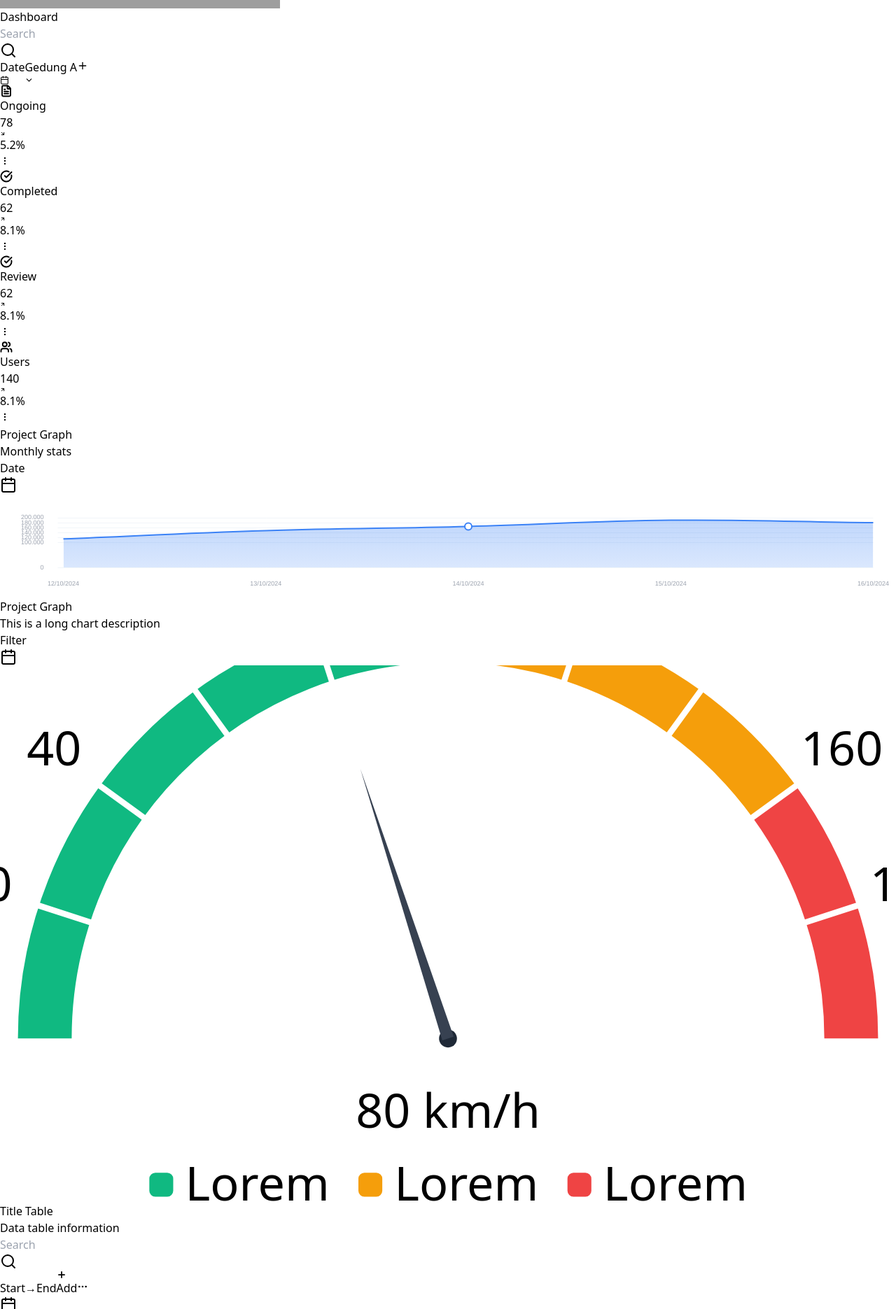
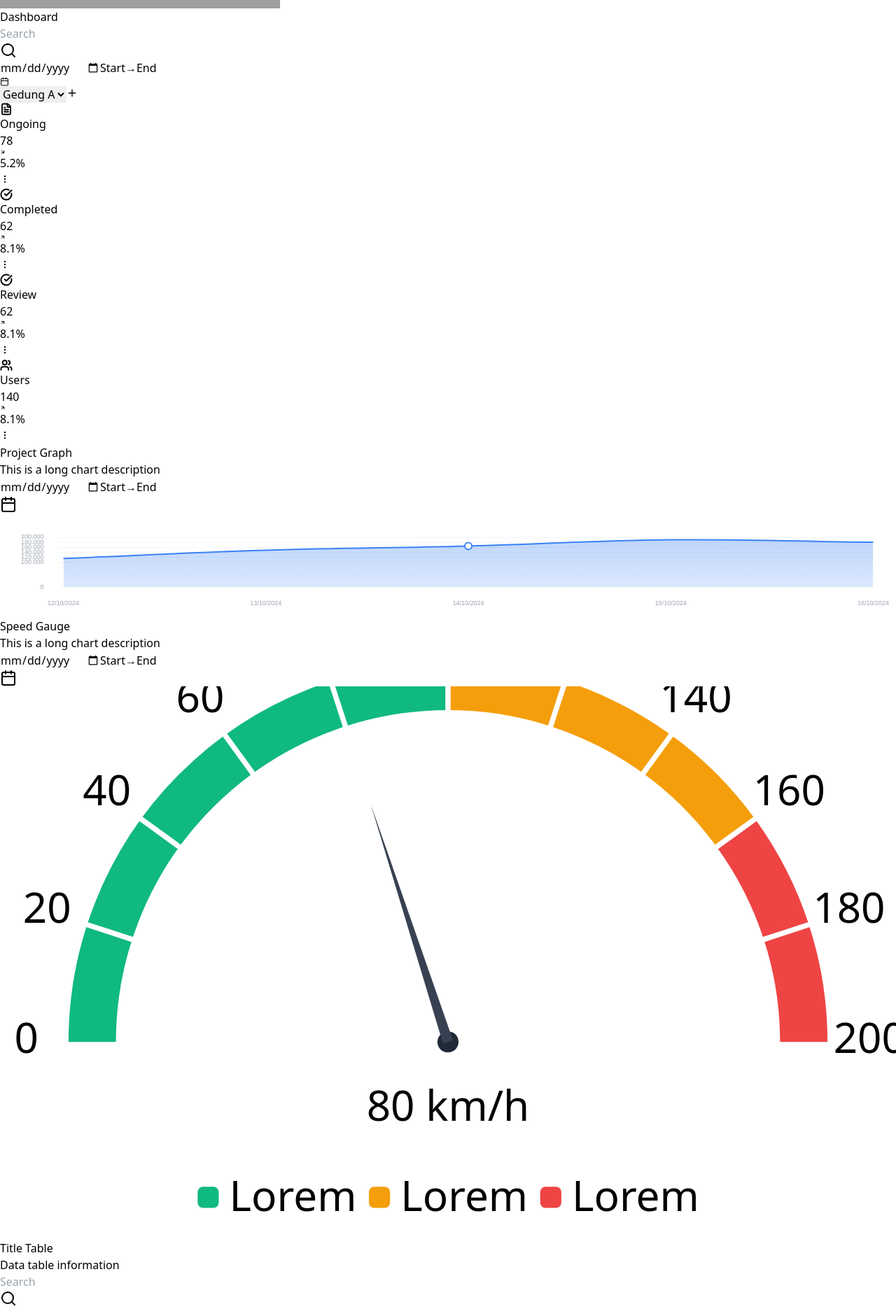
Before and after one commit to naerity/dashboard-electrindo, a React (Vite) app: page / in a window 1280 px wide. Shown: the part 1180-3051 px from the top of the page at 70% size. Built offline with nearby package versions, Linux system fonts and the light colour scheme; grey boxes are pictures that could not be loaded.

Commit message:
final dashboard

```diff
--- a/src/components/organisms/DataTable.tsx
+++ b/src/components/organisms/DataTable.tsx
@@ -20,12 +20,20 @@ export const DataTable = () => {
 
         <div className="flex flex-wrap items-center gap-2 w-full md:w-auto">
           <div className="relative group w-full sm:w-48">
-            <input type="text" placeholder="Search" className="w-full pl-8 pr-2 py-1.5 bg-white border border-gray-200 rounded-lg text-xs focus:outline-none focus:ring-1 focus:ring-emerald-500"/>
+            <input type="text" placeholder="Search" className="w-full pl-8 pr-2 py-1.5 bg-white border border-gray-200 rounded-lg text-xs focus:outline-none focus:ring-1 focus:ring-emerald-500" />
             <Search className="w-3.5 h-3.5 text-gray-400 absolute left-2.5 top-1/2 -translate-y-1/2" />
           </div>
-          <button className={headerBtnStyle}>
-            <span className="hidden sm:inline">Start</span><span className="text-gray-300">→</span><span className="hidden sm:inline">End</span> <Calendar className="w-3.5 h-3.5 text-gray-400" />
-          </button>
+          <div className="relative flex items-center bg-white border border-gray-200 rounded-lg px-3 py-1.5 hover:border-emerald-500 transition-colors cursor-pointer group">
+            <input
+              type="date"
+              className="absolute inset-0 opacity-0 cursor-pointer z-10"
+              onChange={(e) => console.log(e.target.value)}
+            />
+            <span className="text-[10px] md:text-xs text-gray-400 mr-1 whitespace-nowrap">Start</span>
+            <span className="text-[10px] md:text-xs text-gray-300 mx-0.5">→</span>
+            <span className="text-[10px] md:text-xs text-gray-400 mr-1 whitespace-nowrap">End</span>
+            <Calendar className="w-3 h-3 text-gray-400 group-hover:text-emerald-500" />
+          </div>
           <button className="flex items-center gap-1 px-3 py-1.5 bg-emerald-500 text-white text-xs font-medium rounded-lg hover:bg-emerald-600 shadow-sm whitespace-nowrap">
             <Plus size={14} strokeWidth={3} /> Add
           </button>
@@ -86,7 +94,7 @@ export const DataTable = () => {
             </div>
             <div className="flex items-center gap-1.5 text-[10px] text-gray-500">
               <span>Show</span>
-                 <button className="flex items-center justify-between gap-1 px-1.5 py-1 bg-white border border-gray-200 rounded text-gray-700 min-w-[40px] font-bold">10 <ChevronDown size={10} className="text-gray-400"/></button>
+              <button className="flex items-center justify-between gap-1 px-1.5 py-1 bg-white border border-gray-200 rounded text-gray-700 min-w-[40px] font-bold">10 <ChevronDown size={10} className="text-gray-400" /></button>
             </div>
           </div>
         </div>
--- a/src/components/organisms/ProjectChart.tsx
+++ b/src/components/organisms/ProjectChart.tsx
@@ -81,12 +81,19 @@ export const ProjectChart = () => {
       <div className="flex justify-between items-start mb-2 flex-none gap-2">
         <div>
           <h3 className="text-base font-bold text-gray-800">Project Graph</h3>
-          <p className="text-[10px] text-gray-400 leading-tight">Monthly stats</p>
+          <p className="text-[10px] text-gray-400 leading-tight">This is a long chart description</p>
         </div>
-        <button className="flex items-center gap-2 px-3 py-1.5 bg-white border border-gray-200 rounded-lg text-xs text-gray-500 hover:border-emerald-500 transition-colors whitespace-nowrap">
-          <span className="hidden sm:inline text-gray-400">Date</span>
-          <Calendar className="w-3 h-3 text-gray-400" />
-        </button>
+        <div className="relative flex items-center bg-white border border-gray-200 rounded-lg px-3 py-1.5 hover:border-emerald-500 transition-colors cursor-pointer group">
+          <input
+            type="date"
+            className="absolute inset-0 opacity-0 cursor-pointer z-10"
+            onChange={(e) => console.log(e.target.value)}
+          />
+          <span className="text-[10px] md:text-xs text-gray-400 mr-1 whitespace-nowrap">Start</span>
+          <span className="text-[10px] md:text-xs text-gray-300 mx-0.5">→</span>
+          <span className="text-[10px] md:text-xs text-gray-400 mr-1 whitespace-nowrap">End</span>
+          <Calendar className="w-3 h-3 text-gray-400 group-hover:text-emerald-500" />
+        </div>
       </div>
 
       <div className="flex-1 w-full relative min-h-0">
--- a/src/components/organisms/SpeedGauge.tsx
+++ b/src/components/organisms/SpeedGauge.tsx
@@ -17,48 +17,67 @@ export const SpeedGauge = () => {
   const needleAngle = (currentValue / maxValue) * 180;
 
   return (
-    <div className="bg-white p-3 rounded-xl border border-gray-200 shadow-sm flex flex-col w-full h-full min-h-[240px] md:min-h-0 overflow-hidden">
+    <div className="bg-white p-3 rounded-xl border border-gray-200 shadow-sm flex flex-col w-full h-full min-h-[260px] md:min-h-0 overflow-hidden">
 
       <div className="flex justify-between items-start mb-2 flex-none gap-2">
         <div>
-          <h3 className="text-base font-bold text-gray-800">Project Graph</h3>
+          <h3 className="text-base font-bold text-gray-800">Speed Gauge</h3>
           <p className="text-[10px] text-gray-400 leading-tight">This is a long chart description</p>
         </div>
-        <button className="flex items-center gap-2 px-3 py-1.5 bg-white border border-gray-200 rounded-lg text-xs text-gray-500 hover:border-emerald-500">
-           <span className="hidden sm:inline">Filter</span> <Calendar className="w-3 h-3 text-gray-400" />
-        </button>
+        <div className="relative flex items-center bg-white border border-gray-200 rounded-lg px-3 py-1.5 hover:border-emerald-500 transition-colors cursor-pointer group">
+          <input
+            type="date"
+            className="absolute inset-0 opacity-0 cursor-pointer z-10"
+            onChange={(e) => console.log(e.target.value)}
+          />
+          <span className="text-[10px] md:text-xs text-gray-400 mr-1 whitespace-nowrap">Start</span>
+          <span className="text-[10px] md:text-xs text-gray-300 mx-0.5">→</span>
+          <span className="text-[10px] md:text-xs text-gray-400 mr-1 whitespace-nowrap">End</span>
+          <Calendar className="w-3 h-3 text-gray-400 group-hover:text-emerald-500" />
+        </div>
       </div>
 
-      <div className="flex-1 flex flex-col items-center justify-center relative min-h-0 w-full">
-        <svg viewBox="0 0 300 180" className="w-full h-full max-h-[200px] overflow-visible preserve-3d">
+      <div className="flex-1 flex flex-col items-center justify-center relative min-h-0 w-full px-2 sm:px-0">
+        <svg
+          viewBox="-20 -10 340 210"
+          className="w-full h-full max-h-[160px] md:max-h-[200px] overflow-visible drop-shadow-sm"
+          preserveAspectRatio="xMidYMid meet"
+        >
+          {/* ARCS */}
           <path d={describeArc(cx, cy, r, 0, 90)} fill="none" stroke="#10b981" strokeWidth={thickness} />
           <path d={describeArc(cx, cy, r, 90, 144)} fill="none" stroke="#f59e0b" strokeWidth={thickness} />
           <path d={describeArc(cx, cy, r, 144, 180)} fill="none" stroke="#ef4444" strokeWidth={thickness} />
 
+          {/* DIVIDERS */}
           {[20, 40, 60, 80, 100, 120, 140, 160, 180].map((val) => {
              const angle = (val / 200) * 180;
              return (<g key={val} transform={`translate(${cx}, ${cy}) rotate(${angle - 90})`}><rect x="-1" y={-r - (thickness/2) - 1} width="2" height={thickness + 2} fill="white" /></g>);
           })}
 
+          {/* LABELS  */}
           {[0, 20, 40, 60, 80, 100, 120, 140, 160, 180, 200].map((val) => {
              const angle = (val / 200) * 180;
-             const coords = polarToCartesian(cx, cy, r + 28, angle);
-             return (<text key={val} x={coords.x} y={coords.y} className="text-[18px] fill-gray-400 font-semibold font-sans" textAnchor="middle" dominantBaseline="middle">{val}</text>);
+             const coords = polarToCartesian(cx, cy, r + 25, angle);
+             return (<text key={val} x={coords.x} y={coords.y} className="text-[16px] md:text-[18px] fill-gray-400 font-semibold font-sans" textAnchor="middle" dominantBaseline="middle">{val}</text>);
           })}
 
+          {/* NEEDLE */}
           <g transform={`translate(${cx}, ${cy}) rotate(${needleAngle - 90})`}>
-            <circle r="3" fill="#1f2937" /> <path d="M -2 0 L 2 0 L 0 -95 Z" fill="#374151" />
+            <circle r="4" fill="#1f2937" />
+            <path d="M -2 0 L 2 0 L 0 -95 Z" fill="#374151" />
           </g>
 
-          <text x={cx} y={cy + 30} textAnchor="middle" className="fill-gray-800 font-extrabold text-lg tracking-tight">80 km/h</text>
+          {/* VALUE CENTER */}
+          <text x={cx} y={cy + 30} textAnchor="middle" className="fill-gray-800 font-extrabold text-base md:text-lg tracking-tight">80 km/h</text>
 
-          <g transform={`translate(${cx - 100}, ${cy + 45})`}>
+          {/* LEGEND */}
+          <g transform={`translate(${cx - 95}, ${cy + 55})`}>
             <rect x="0" y="0" width="8" height="8" rx="2" fill="#10b981" />
-            <text x="12" y="5" dominantBaseline="middle" className="text-[12px] fill-gray-500 font-bold">Lorem</text>
-            <rect x="70" y="0" width="8" height="8" rx="2" fill="#f59e0b" />
-            <text x="82" y="5" dominantBaseline="middle" className="text-[12px] fill-gray-500 font-bold">Lorem</text>
-            <rect x="140" y="0" width="8" height="8" rx="2" fill="#ef4444" />
-            <text x="152" y="5" dominantBaseline="middle" className="text-[12px] fill-gray-500 font-bold">Lorem</text>
+            <text x="12" y="5" dominantBaseline="middle" className="text-[10px] md:text-[12px] fill-gray-500 font-bold">Lorem</text>
+            <rect x="65" y="0" width="8" height="8" rx="2" fill="#f59e0b" />
+            <text x="77" y="5" dominantBaseline="middle" className="text-[10px] md:text-[12px] fill-gray-500 font-bold">Lorem</text>
+            <rect x="130" y="0" width="8" height="8" rx="2" fill="#ef4444" />
+            <text x="142" y="5" dominantBaseline="middle" className="text-[10px] md:text-[12px] fill-gray-500 font-bold">Lorem</text>
           </g>
         </svg>
       </div>
--- a/src/pages/Dashboard.tsx
+++ b/src/pages/Dashboard.tsx
@@ -8,33 +8,45 @@ export const Dashboard = () => {
   return (
     <div className="flex flex-col h-full bg-slate-100 lg:overflow-hidden">
 
-      {/* --- SUB-HEADER --- */}
+      {/* HEADER  */}
       <div className="flex-none bg-white px-4 py-3 border-b border-gray-200 z-10 shadow-sm">
-        <div className="flex flex-col sm:flex-row justify-between items-start sm:items-center gap-3">
+        <div className="flex flex-col lg:flex-row justify-between items-start lg:items-center gap-3">
           <h2 className="text-base font-bold text-gray-800">Dashboard</h2>
 
-          {/* Controls */}
-          <div className="flex flex-wrap items-center gap-2 w-full sm:w-auto">
-            <div className="relative flex-1 w-full sm:w-48">
+          <div className="flex flex-wrap items-center gap-2 w-full lg:w-auto">
+            <div className="relative flex-1 min-w-[150px] lg:w-48">
               <input type="text" placeholder="Search" className="w-full pl-8 pr-3 py-1.5 bg-white border border-gray-200 rounded-md text-xs focus:ring-1 focus:ring-emerald-500 transition-all"/>
               <Search className="w-3.5 h-3.5 text-gray-400 absolute left-2.5 top-1/2 -translate-y-1/2" />
             </div>
 
-            <button className="hidden sm:flex items-center gap-1 px-2 py-1.5 bg-white border border-gray-200 rounded-md text-xs text-gray-600 whitespace-nowrap hover:border-emerald-500">
-               <span>Date</span> <Calendar size={13} className="text-gray-400" />
+            {/* DATE PICKER  */}
+            <div className="relative flex items-center bg-white border border-gray-200 rounded-md px-2 py-1.5 hover:border-emerald-500 transition-colors cursor-pointer group">
+              <input
+                type="date"
+                className="absolute inset-0 opacity-0 cursor-pointer z-10"
+                onChange={(e) => console.log(e.target.value)}
+              />
+              <span className="text-[10px] md:text-xs text-gray-400 mr-1 whitespace-nowrap">Start</span>
+              <span className="text-[10px] md:text-xs text-gray-300 mx-0.5">→</span>
+              <span className="text-[10px] md:text-xs text-gray-400 mr-1 whitespace-nowrap">End</span>
+              <Calendar size={13} className="text-gray-400 group-hover:text-emerald-500" />
+            </div>
+
+            <select className="bg-white border border-gray-200 rounded-md px-2 py-1.5 text-[10px] md:text-xs text-gray-600 focus:ring-1 focus:ring-emerald-500 outline-none hover:border-emerald-500 cursor-pointer">
+              <option>Gedung A</option>
+              <option>Gedung B</option>
+              <option>Gedung C</option>
+            </select>
+
+            <button className="p-1.5 bg-emerald-500 text-white rounded-md shadow-sm hover:bg-emerald-600 transition-colors ml-auto lg:ml-0">
+              <Plus size={16} />
             </button>
-            <button className="hidden sm:flex items-center gap-1 px-2 py-1.5 bg-white border border-gray-200 rounded-md text-xs text-gray-600 whitespace-nowrap hover:border-emerald-500">
-               <span>Gedung A</span> <ChevronDown size={13} />
-            </button>
-            <button className="p-1.5 bg-emerald-500 text-white rounded-md shadow-sm hover:bg-emerald-600 transition-colors"><Plus size={16} /></button>
           </div>
         </div>
       </div>
 
-      {/* --- CONTENT AREA --- */}
+      {/* CONTENT AREA */}
       <div className="flex-1 flex flex-col p-4 gap-4 overflow-y-auto lg:overflow-hidden lg:min-h-0 lg:pb-4 pb-24 scroll-smooth">
-
-        {/* 1. STATS GRID (Responsive) */}
         <div className="flex-none grid grid-cols-1 sm:grid-cols-2 xl:grid-cols-4 gap-3 lg:h-auto xl:h-[70px]">
            <div className="h-[70px]"><StatCard label="Ongoing" value="78" trend="5.2%" trendUp={false} color="blue" icon={<FileText strokeWidth={2.5} size={18} />} /></div>
            <div className="h-[70px]"><StatCard label="Completed" value="62" trend="8.1%" trendUp={true} color="yellow" icon={<CheckCircle strokeWidth={2.5} size={18} />} /></div>
@@ -42,21 +54,14 @@ export const Dashboard = () => {
            <div className="h-[70px]"><StatCard label="Users" value="140" trend="8.1%" trendUp={true} color="emerald" icon={<Users strokeWidth={2.5} size={18} />} /></div>
         </div>
 
-        {/* 2. CHARTS SECTION (Responsive) */}
         <div className="flex-none lg:flex-[4] grid grid-cols-1 lg:grid-cols-2 gap-4 min-h-0">
-           <div className="h-[280px] lg:h-full w-full overflow-hidden">
-              <ProjectChart />
-           </div>
-           <div className="h-[250px] lg:h-full w-full overflow-hidden">
-              <SpeedGauge />
-           </div>
+           <div className="h-[280px] lg:h-full w-full overflow-hidden"><ProjectChart /></div>
+           <div className="h-[250px] lg:h-full w-full overflow-hidden"><SpeedGauge /></div>
         </div>
 
-        {/* 3. TABLE SECTION */}
         <div className="flex-none h-[450px] lg:h-auto lg:flex-[6] min-h-0">
           <DataTable />
         </div>
-
       </div>
     </div>
   );
```
Also changed, not shown: 1 other file (tests, documents, lock files or other folders). Lines whose indentation alone changed are shown as unchanged.
